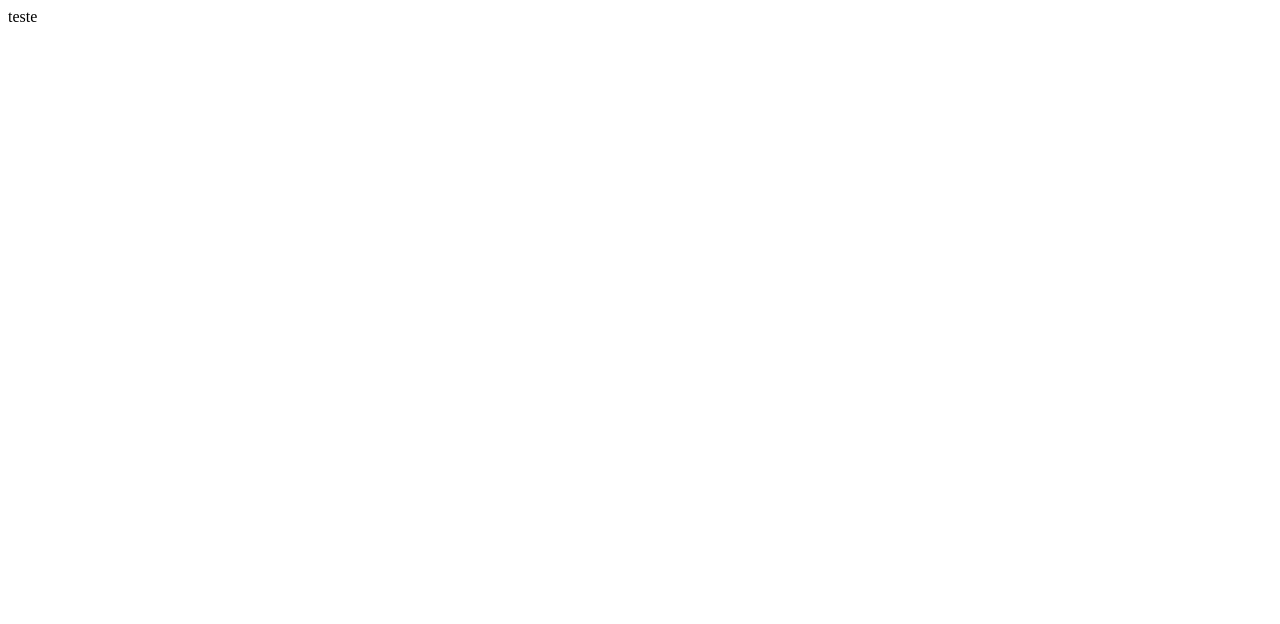
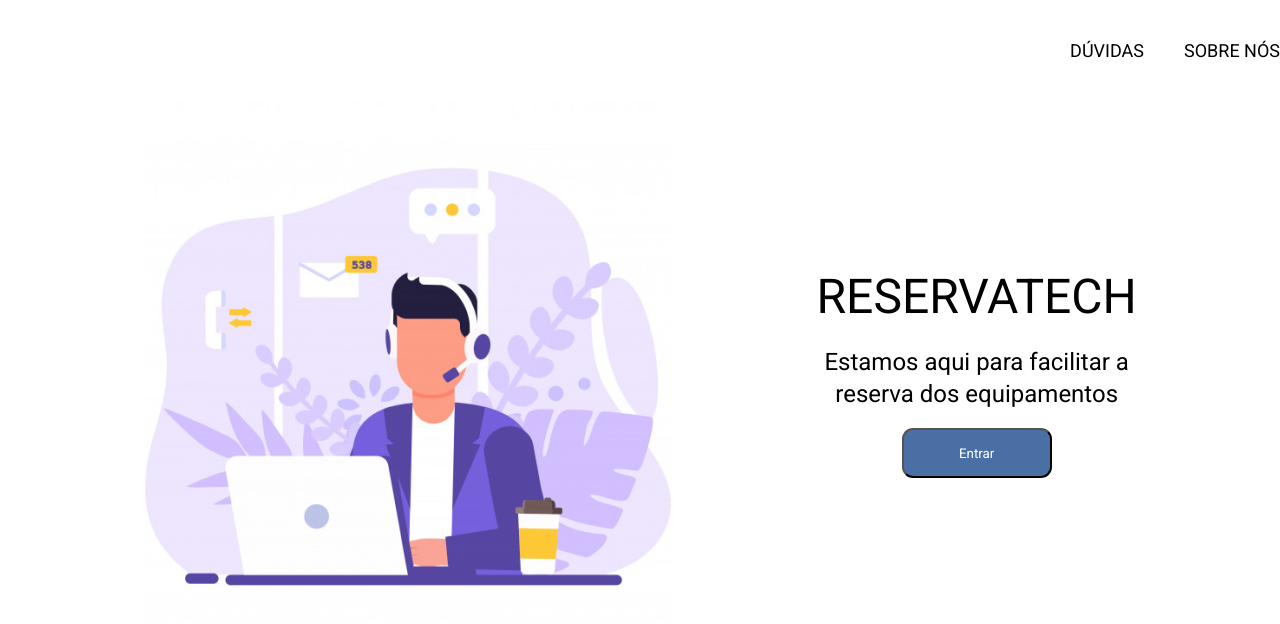
Before and after one commit to PedroGuarany/projetoLab, a React (Create React App) app in the folder web/: page / in a window 1280 px wide. Shown: the top 624 px of the page. Built offline with nearby package versions, Linux system fonts and the light colour scheme.

Commit message:
Página inicial criada. Não ta perfeita, mas ta criada.

```diff
--- a/web/src/App.tsx
+++ b/web/src/App.tsx
@@ -1,6 +1,9 @@
 import React from 'react';
 
 import Routes from './routes';
+
+import './styles/global.css';
+import './styles/components/navbar.css'
 
 function App() {
   return (
--- a/web/src/pages/Landing.tsx
+++ b/web/src/pages/Landing.tsx
@@ -1,9 +1,31 @@
 import React from 'react';
+
+import loginImage from '../images/loginImage.png';
+import '../styles/partials/landing.css';
 
 function Landing () {
     return (
-        <div id='Landing'>
-            teste
+        <div id='pageLanding'>
+            <div className="topBar">
+                <a href="/duvidas">
+                    DÚVIDAS
+                </a>
+
+                <a href="/about">
+                    SOBRE NÓS
+                </a>
+            </div>
+
+            <div className="loginDiv">
+                <img src={loginImage} alt=""/>
+
+                <div className="textWrapper">
+                    <h2>RESERVATECH</h2>
+                    <p>Estamos aqui para facilitar a reserva dos equipamentos</p>
+                    <button>Entrar</button>
+                </div>
+            </div>
+
         </div>
     );
 }
--- /dev/null
+++ b/web/src/styles/components/navbar.css
@@ -0,0 +1,19 @@
+.topBar {
+    display: flex;
+    justify-content: flex-end;
+    align-items: center;
+
+    width: 1300px;
+    height: 100px;
+}
+
+.topBar a {
+
+    font-family: Roboto, sans-serif;
+    font-size: 18px;
+    line-height: 21px;
+    color: black;
+    text-decoration: none;
+
+    padding: 20px;
+}
--- /dev/null
+++ b/web/src/styles/global.css
@@ -0,0 +1,8 @@
+@import url("https://fonts.googleapis.com/css2?family=Roboto:wght@400;700;900&display=swap");
+
+* {
+    margin: 0;
+    padding: 0;
+    box-sizing: border-box;
+    font-family: Roboto, sans-serif;
+}
--- /dev/null
+++ b/web/src/styles/partials/landing.css
@@ -0,0 +1,44 @@
+.loginDiv {
+    display: flex;
+    justify-content: space-evenly;
+    align-items: center;
+}
+
+.loginDiv .textWrapper {
+    display: flex;
+    flex-direction: column;
+    justify-content: space-evenly;
+    align-items: center;
+
+    width: 25%;
+    height: 250px;
+}
+
+.loginDiv .textWrapper h2 {
+    font-size: 48px;
+    font-weight: 400;
+    line-height: 63px;
+
+
+    display: flex;
+    align-items: center;
+    text-align: center;
+}
+
+.loginDiv .textWrapper p {
+    font-family: Roboto, sans-serif;
+    font-size: 24px;
+    line-height: 32px;
+
+    display: flex;
+    align-items: center;
+    text-align: center;
+}
+
+.loginDiv .textWrapper button {
+    width: 150px;
+    height: 50px;
+    border-radius: 11px;
+    background: #4A6FA5;
+    color: white;
+}
```
Also changed, not shown: web/src/images/loginImage.png (added), web/src/style/global.css (deleted).
